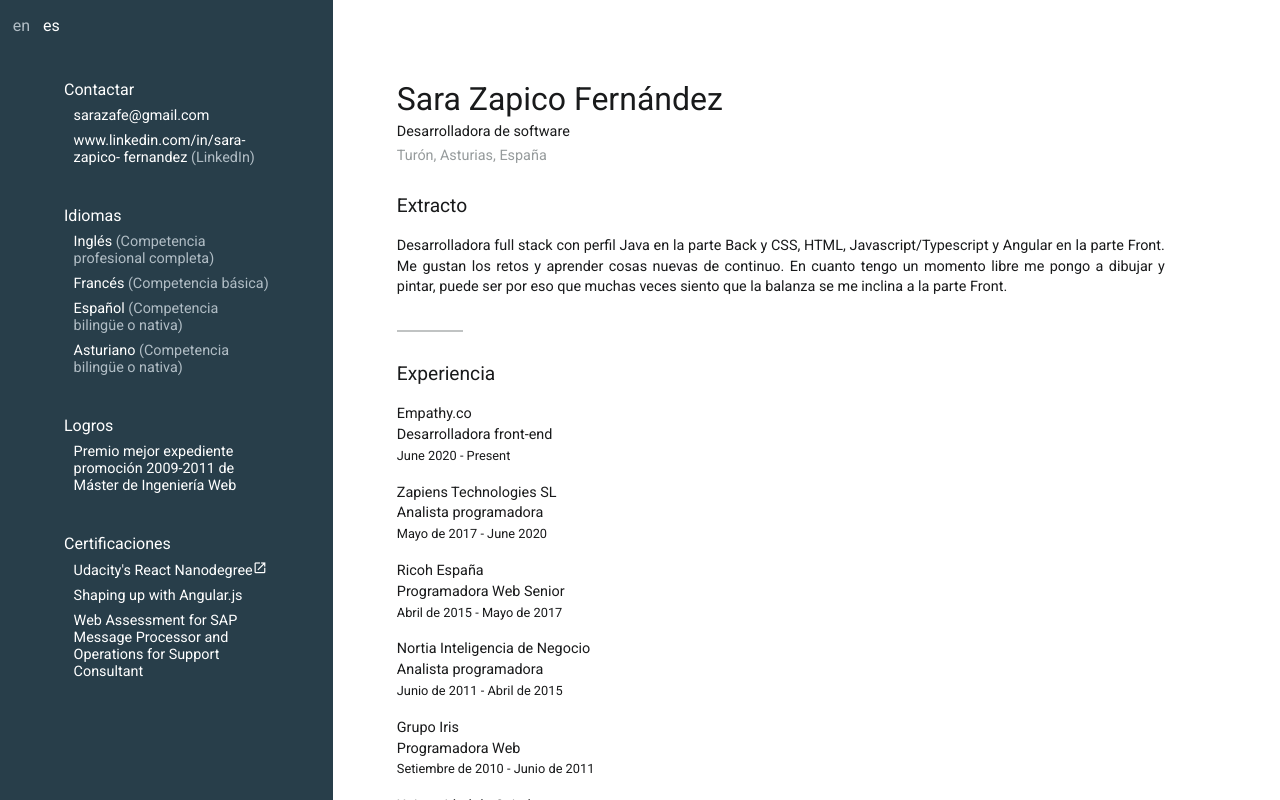
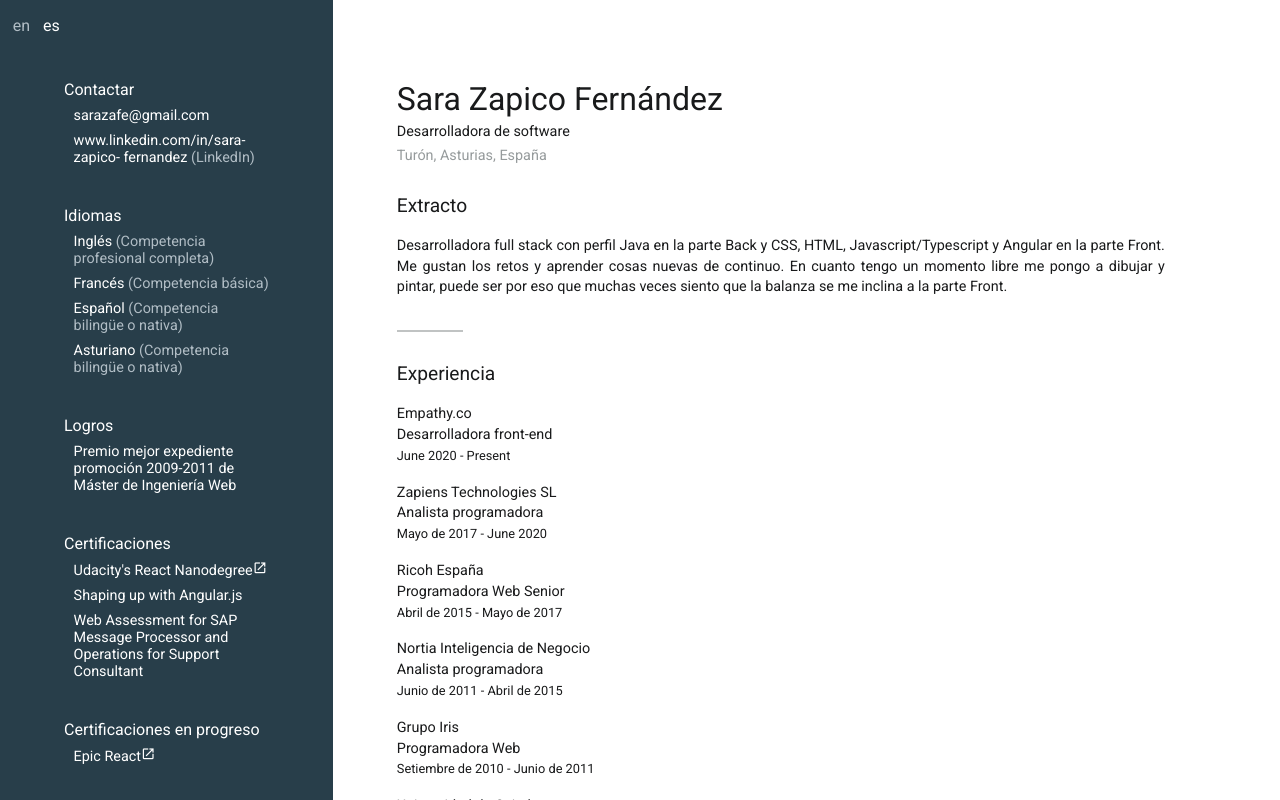
Before and after one commit to sarazafe/cv, an Angular app: page /#/es in a window 1280 px wide. Shown: the top 800 px of the page. Built offline with nearby package versions, Linux system fonts and the light colour scheme.

Commit message:
Add certifications in progress

```diff
--- a/src/app/cv/cv.component.html
+++ b/src/app/cv/cv.component.html
@@ -30,9 +30,21 @@
 			<div class="title">{{profile.certificationsTitle}}</div>
 			<div class="info">
 				<div *ngFor="let certification of profile.certifications">
-					<a *ngIf="certification.certification; else elseBlock" href="{{certification.certification}}" target="_blank">
+					<a *ngIf="certification.resources; else elseBlock" href="{{certification.resources}}" target="_blank">
 							<span>{{certification.name}}</span>
 							<mat-icon aria-label="Open certification" [inline]="true">open_in_new</mat-icon>
+					</a>
+					<ng-template #elseBlock><span>{{certification.name}}</span></ng-template>
+				</div>
+			</div>
+		</div>
+		<div class="section">
+			<div class="title">{{profile.certificationsInProgressTitle}}</div>
+			<div class="info">
+				<div *ngFor="let certification of profile.certificationsInProgress">
+					<a *ngIf="certification.resources; else elseBlock" href="{{certification.resources}}" target="_blank">
+						<span>{{certification.name}}</span>
+						<mat-icon aria-label="Open certification" [inline]="true">open_in_new</mat-icon>
 					</a>
 					<ng-template #elseBlock><span>{{certification.name}}</span></ng-template>
 				</div>
--- a/src/profile/en.ts
+++ b/src/profile/en.ts
@@ -31,13 +31,20 @@ export const EnglishProfile = {
     certifications: [
         {
             name: `Udacity's React Nanodegree`,
-            certification: '../assets/react_nanodegree.pdf'
+            resources: '../assets/react_nanodegree.pdf'
         },
         {
             name: 'Shaping up with Angular.js',
         },
         {
             name: 'Web Assessment for SAP Message Processor and Operations for Support Consultant',
+        },
+    ],
+    certificationsInProgressTitle: 'Certifications in progress',
+    certificationsInProgress: [
+        {
+            name: 'Epic React',
+            resources: 'https://epicreact.dev/'
         },
     ],
     honorsTitle: 'Honors-Awards',
--- a/src/profile/es.ts
+++ b/src/profile/es.ts
@@ -31,13 +31,20 @@ export const SpanishProfile = {
     certifications: [
         {
             name: `Udacity's React Nanodegree`,
-            certification: '../assets/react_nanodegree.pdf'
+            resources: '../assets/react_nanodegree.pdf'
         },
         {
             name: 'Shaping up with Angular.js',
         },
         {
             name: 'Web Assessment for SAP Message Processor and Operations for Support Consultant',
+        },
+    ],
+    certificationsInProgressTitle: 'Certificaciones en progreso',
+    certificationsInProgress: [
+        {
+            name: 'Epic React',
+            resources: 'https://epicreact.dev/'
         },
     ],
     honorsTitle: 'Logros',
```
